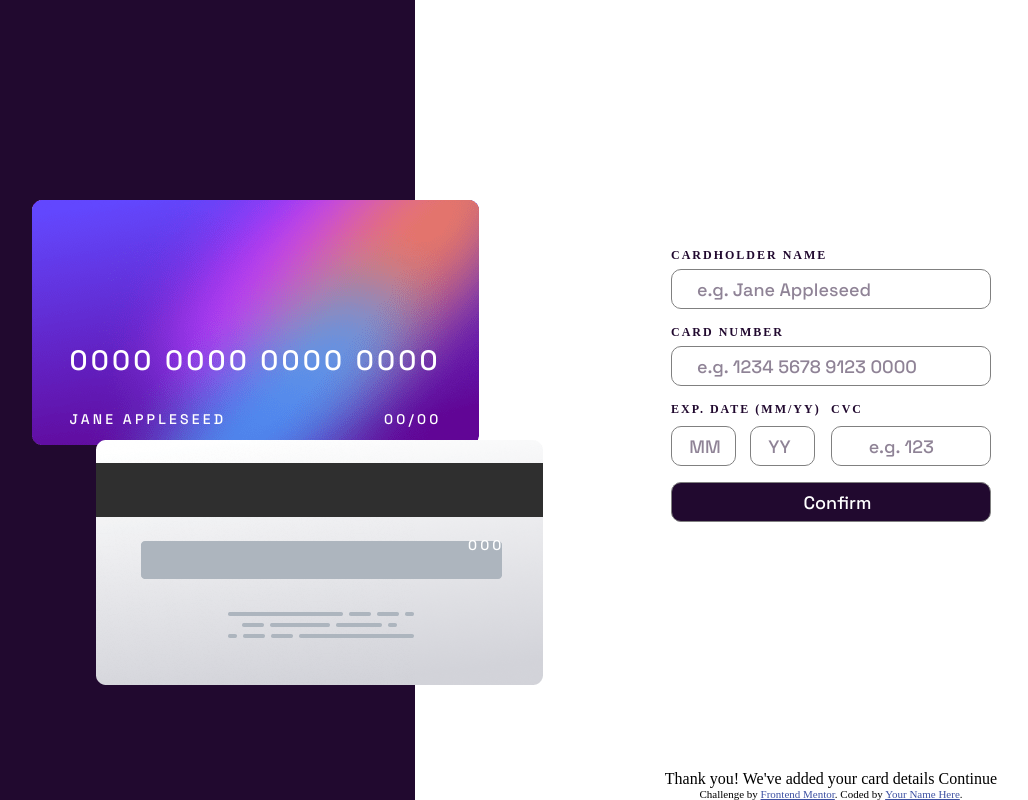
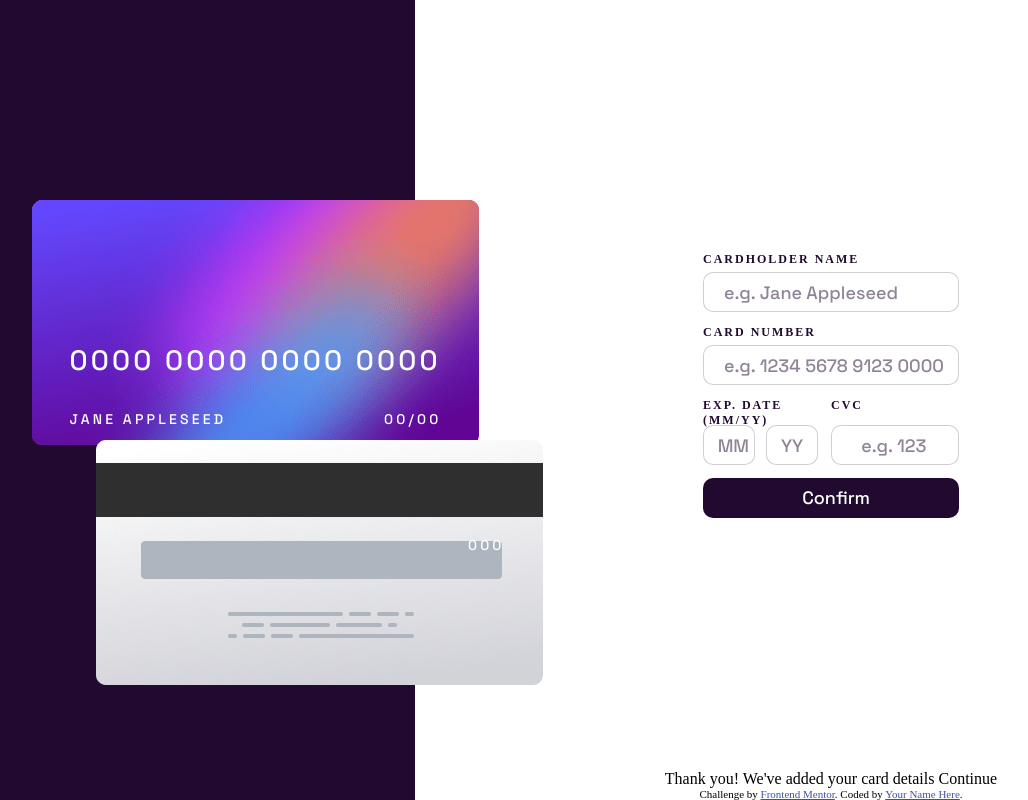
Before and after one commit to jameshsousa/interactive-card, a website: page src/dist/index.html in a window 1280 px wide. Shown: the whole page, without its empty margins (33-1061 px from the left). Drawn offline with Linux system fonts and the light colour scheme.

Commit message:
Styling the number card

```diff
--- a/src/css/style.scss
+++ b/src/css/style.scss
@@ -45,7 +45,7 @@ body {
 
     .form {
         @include flexCenter(center, column, start);
-        width: 25vw;
+        width: 20vw;
         height: 100vh;
         letter-spacing: $formsletterspacing;
         font-size: $formfontsize;
@@ -60,8 +60,8 @@ body {
             width: 100%;
             height: 5vh;
             border-radius: 10px;
-            border: 0.1px solid gray;
-            opacity: 0.5;
+            border: 0.1px solid rgba(33,9,47,0.2);
+            opacity: 0.1;
 
         }
 
--- a/src/src/index.ts
+++ b/src/src/index.ts
@@ -17,7 +17,7 @@ const number = (<HTMLInputElement>document.getElementById("number"));
 
     number.addEventListener('input', () => {
     const number = (<HTMLInputElement>document.getElementById("number")).value;
-    (<HTMLInputElement>document.getElementById("cardNumber")).innerText = number;
+    (<HTMLInputElement>document.getElementById("cardNumber")).innerText = number.replace(/(\d{4})?(\d{4})?(\d{4})?(\d{4})/, "$1 $2 $3 $4");
 
 })
 
```
Also changed, not shown: src/css/style.css, src/dist/js/src/index.js, 1 other file.
